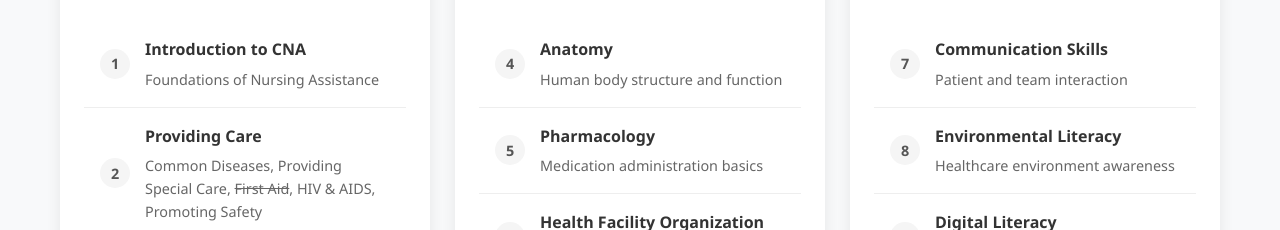
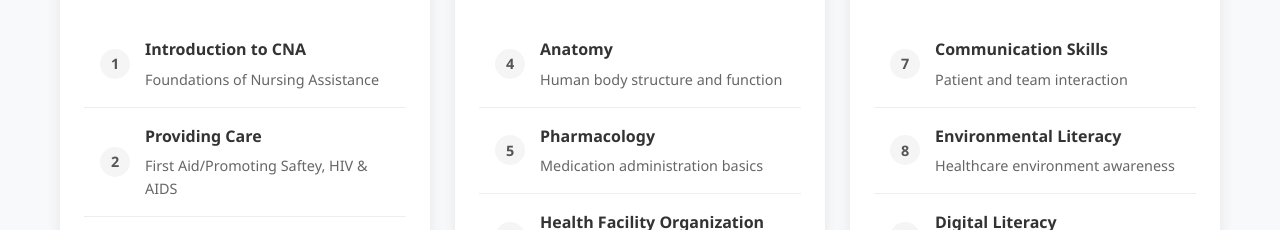
Before and after one commit to Cherokins/units, a plain HTML site: page index.html in a window 1280 px wide. Shown: the part 547-777 px from the top of the page. Drawn offline with Linux system fonts and the light colour scheme.

Commit message:
Update index.html

```diff
--- a/index.html
+++ b/index.html
@@ -230,8 +230,7 @@
                         <div class="unit-content">
                             <div class="unit-title">Providing Care</div>
                             <div class="unit-details">
-                                Common Diseases, Providing Special Care,
-                                <span class="strikethrough">First Aid</span>, HIV & AIDS, Promoting Safety
+                                First Aid/Promoting Saftey, HIV & AIDS
                             </div>
                         </div>
                     </div>
```
